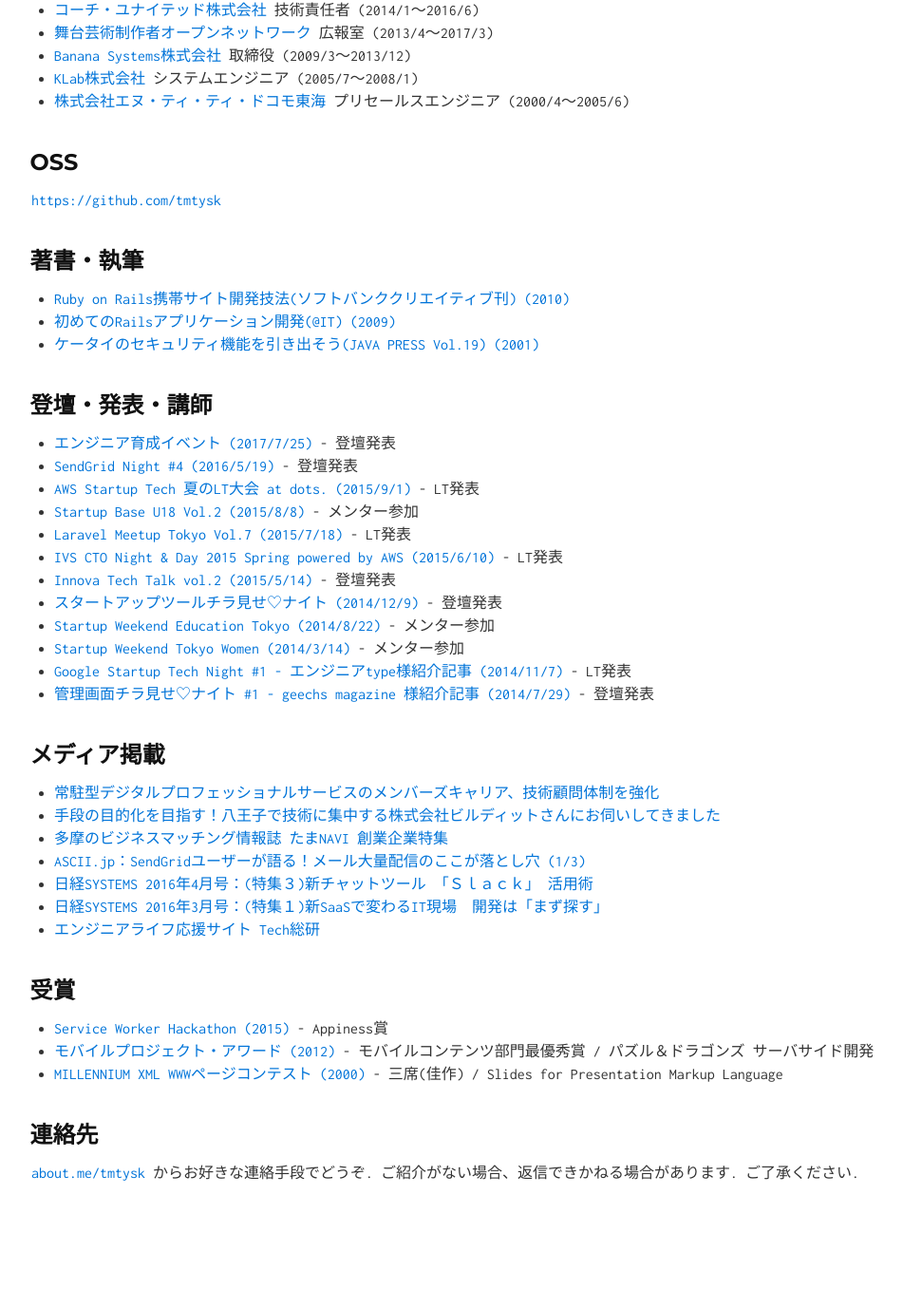
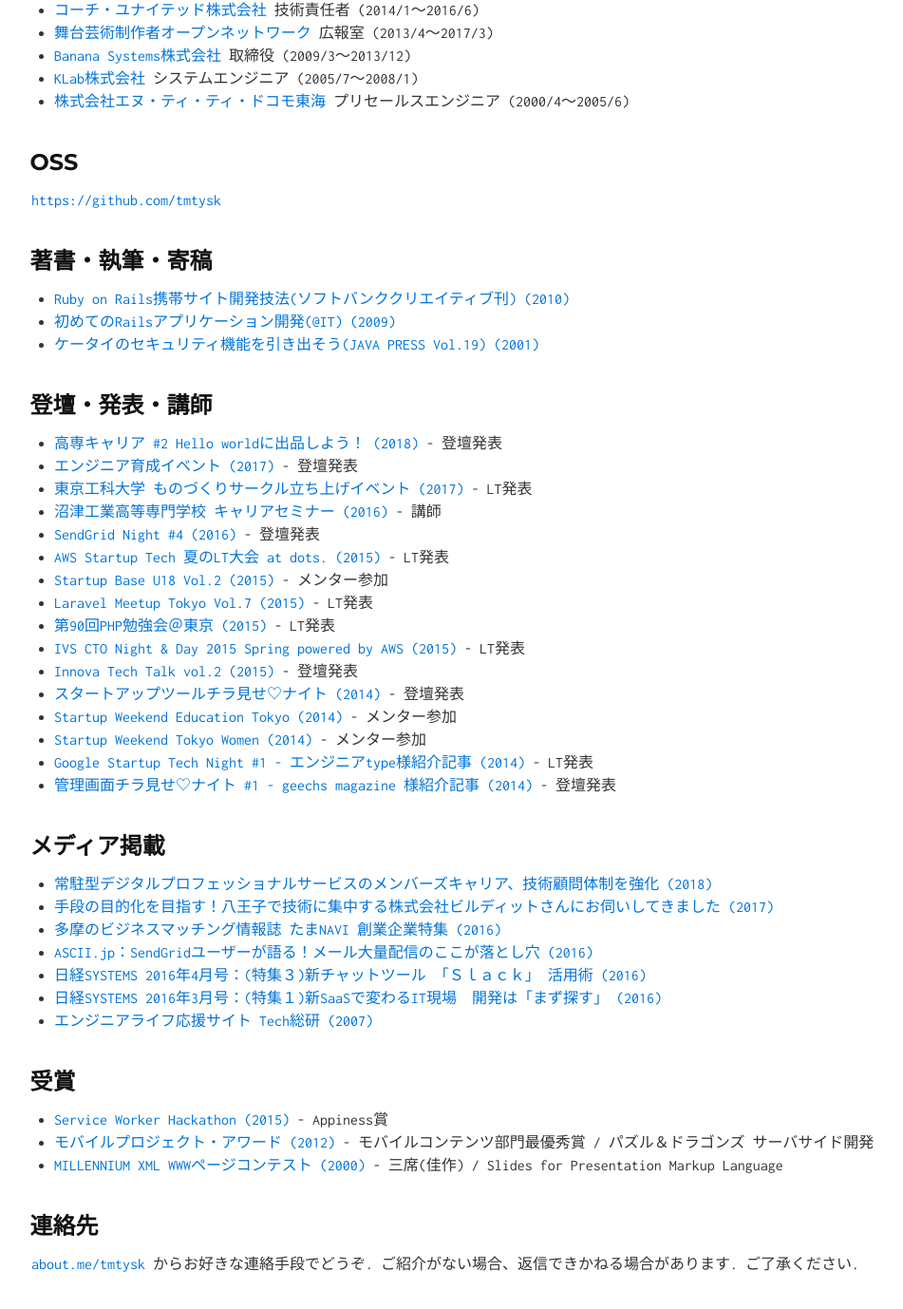
Before and after one commit to tmtysk/tmtysk.github.io, a Jekyll site: the page built from index.md, in a window 1280 px wide and 1400 px high, scrolled down 629 px. Shown: the top 1378 px of the window at 95% size, without its empty margins (15-966 px from the left). Built offline with Jekyll 4.4.1, drawn with Linux system fonts in a browser that asks for light colours; before the commit the page ends 1940 px from its top, so only the background shows below that.

Commit message:
add speech.

```diff
--- a/index.md
+++ b/index.md
@@ -28,7 +28,7 @@ layout: default
 
 [https://github.com/tmtysk](https://github.com/tmtysk)
 
-## 著書・執筆
+## 著書・執筆・寄稿
 
 * [Ruby on Rails携帯サイト開発技法(ソフトバンククリエイティブ刊) (2010)](http://www.amazon.co.jp/dp/4797358785)
 * [初めてのRailsアプリケーション開発(@IT) (2009)](http://www.atmarkit.co.jp/fcoding/articles/3rdrail/01/3rdrail01a.html)
@@ -36,28 +36,32 @@ layout: default
 
 ## 登壇・発表・講師
 
-* [エンジニア育成イベント (2017/7/25)](https://speakerdeck.com/tmtysk/enziniayu-cheng-falsechang-dukuriniguan-surujin-bu-gong-you) - 登壇発表
-* [SendGrid Night #4 (2016/5/19)](https://speakerdeck.com/tmtysk/sendgrid-night-number-4-case-study-on-cyta-dot-jp) - 登壇発表
-* [AWS Startup Tech 夏のLT大会 at dots. (2015/9/1)](http://aws.typepad.com/sajp/2015/09/aws-startup-tech-lt-2015-summuer-at-dots.html) - LT発表
-* [Startup Base U18 Vol.2 (2015/8/8)](http://startupbase-u18.com/judges/) - メンター参加
-* [Laravel Meetup Tokyo Vol.7 (2015/7/18)](https://laravel.doorkeeper.jp/events/26085) - LT発表
-* [IVS CTO Night & Day 2015 Spring powered by AWS (2015/6/10)](http://aws.typepad.com/sajp/2015/06/ivs-cto-night-day-2015-spring-powered-by-aws.html) - LT発表
-* [Innova Tech Talk vol.2 (2015/5/14)](http://tech.innova-jp.com/event-20150514/) - 登壇発表
-* [スタートアップツールチラ見せ♡ナイト (2014/12/9)](https://coedo-dev.doorkeeper.jp/events/17922) - 登壇発表
-* [Startup Weekend Education Tokyo (2014/8/22)](http://tokyo.startupweekend.org/events/swedutokyo140822-24/) - メンター参加
-* [Startup Weekend Tokyo Women (2014/3/14)](http://tokyo.startupweekend.org/events/%E6%97%A5%E6%9C%AC%E5%88%9D%EF%BC%81startup-weekend-tokyo-women%E3%80%80march-14-16-2014/) - メンター参加
-* [Google Startup Tech Night #1 - エンジニアtype様紹介記事 (2014/11/7)](http://engineer.typemag.jp/article/startuptechnight) - LT発表
-* [管理画面チラ見せ♡ナイト #1 - geechs magazine 様紹介記事 (2014/7/29)](http://geechs-magazine.com/2685) - 登壇発表
+* [高専キャリア #2 Hello worldに出品しよう！ (2018)](https://kosen-career.connpass.com/event/83381/) - 登壇発表
+* [エンジニア育成イベント (2017)](https://speakerdeck.com/tmtysk/enziniayu-cheng-falsechang-dukuriniguan-surujin-bu-gong-you) - 登壇発表
+* [東京工科大学 ものづくりサークル立ち上げイベント (2017)](https://www.facebook.com/builditinc/photos/a.387173854953558.1073741828.353885601615717/495393890798220/) - LT発表
+* [沼津工業高等専門学校 キャリアセミナー (2016)](http://medium.com/@yosuketomita/16bc1d361eb) - 講師
+* [SendGrid Night #4 (2016)](https://speakerdeck.com/tmtysk/sendgrid-night-number-4-case-study-on-cyta-dot-jp) - 登壇発表
+* [AWS Startup Tech 夏のLT大会 at dots. (2015)](http://aws.typepad.com/sajp/2015/09/aws-startup-tech-lt-2015-summuer-at-dots.html) - LT発表
+* [Startup Base U18 Vol.2 (2015)](http://startupbase-u18.com/judges/) - メンター参加
+* [Laravel Meetup Tokyo Vol.7 (2015)](https://laravel.doorkeeper.jp/events/26085) - LT発表
+* [第90回PHP勉強会＠東京 (2015)](https://phpstudy.doorkeeper.jp/events/24912) - LT発表
+* [IVS CTO Night & Day 2015 Spring powered by AWS (2015)](http://aws.typepad.com/sajp/2015/06/ivs-cto-night-day-2015-spring-powered-by-aws.html) - LT発表
+* [Innova Tech Talk vol.2 (2015)](http://tech.innova-jp.com/event-20150514/) - 登壇発表
+* [スタートアップツールチラ見せ♡ナイト (2014)](https://coedo-dev.doorkeeper.jp/events/17922) - 登壇発表
+* [Startup Weekend Education Tokyo (2014)](https://swtokyo.doorkeeper.jp/) - メンター参加
+* [Startup Weekend Tokyo Women (2014)](https://swtokyo.doorkeeper.jp/) - メンター参加
+* [Google Startup Tech Night #1 - エンジニアtype様紹介記事 (2014)](http://engineer.typemag.jp/article/startuptechnight) - LT発表
+* [管理画面チラ見せ♡ナイト #1 - geechs magazine 様紹介記事 (2014)](http://geechs-magazine.com/2685) - 登壇発表
 
 ## メディア掲載
 
-* [常駐型デジタルプロフェッショナルサービスのメンバーズキャリア、技術顧問体制を強化](https://prtimes.jp/main/html/rd/p/000000001.000036425.html)
-* [手段の目的化を目指す！八王子で技術に集中する株式会社ビルディットさんにお伺いしてきました](http://lantern.builderscon.io/entry/2017/05/22/090000)
-* [多摩のビジネスマッチング情報誌 たまNAVI 創業企業特集](https://ebook.ebook7.jp/html/tamashin/2841/#8)
-* [ASCII.jp：SendGridユーザーが語る！メール大量配信のここが落とし穴 (1/3)](http://ascii.jp/elem/000/001/124/1124296/)
-* [日経SYSTEMS 2016年4月号：(特集３)新チャットツール 「Ｓｌａｃｋ」 活用術](http://ec.nikkeibp.co.jp/item/backno/OS0276.html)
-* [日経SYSTEMS 2016年3月号：(特集１)新SaaSで変わるIT現場　開発は「まず探す」](http://ec.nikkeibp.co.jp/item/backno/OS0275.html)
-* [エンジニアライフ応援サイト Tech総研](https://next.rikunabi.com/tech/docs/ct_s03600.jsp?p=001119)
+* [常駐型デジタルプロフェッショナルサービスのメンバーズキャリア、技術顧問体制を強化 (2018)](https://prtimes.jp/main/html/rd/p/000000001.000036425.html)
+* [手段の目的化を目指す！八王子で技術に集中する株式会社ビルディットさんにお伺いしてきました (2017)](http://lantern.builderscon.io/entry/2017/05/22/090000)
+* [多摩のビジネスマッチング情報誌 たまNAVI 創業企業特集 (2016)](https://ebook.ebook7.jp/html/tamashin/2841/#8)
+* [ASCII.jp：SendGridユーザーが語る！メール大量配信のここが落とし穴 (2016)](http://ascii.jp/elem/000/001/124/1124296/)
+* [日経SYSTEMS 2016年4月号：(特集３)新チャットツール 「Ｓｌａｃｋ」 活用術 (2016)](http://ec.nikkeibp.co.jp/item/backno/OS0276.html)
+* [日経SYSTEMS 2016年3月号：(特集１)新SaaSで変わるIT現場　開発は「まず探す」 (2016)](http://ec.nikkeibp.co.jp/item/backno/OS0275.html)
+* [エンジニアライフ応援サイト Tech総研 (2007)](https://next.rikunabi.com/tech/docs/ct_s03600.jsp?p=001119)
 
 ## 受賞
 
```
